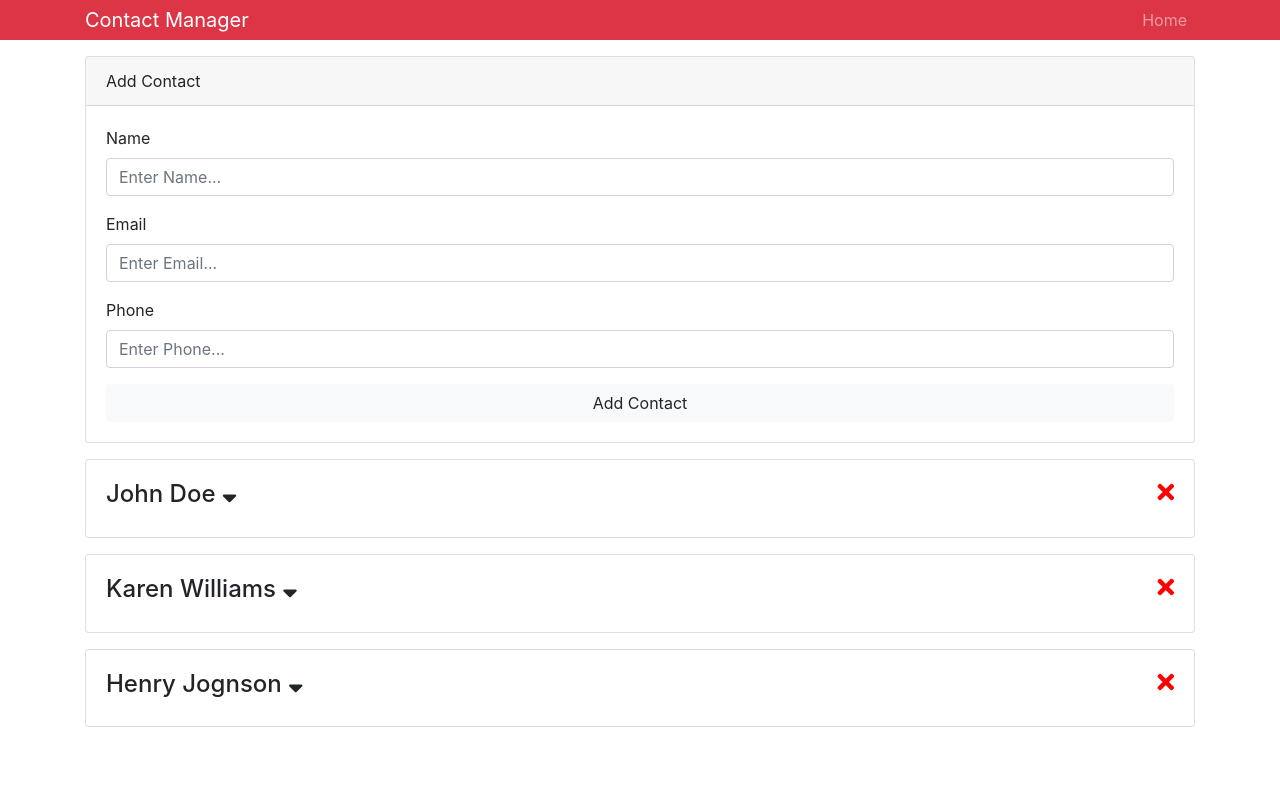
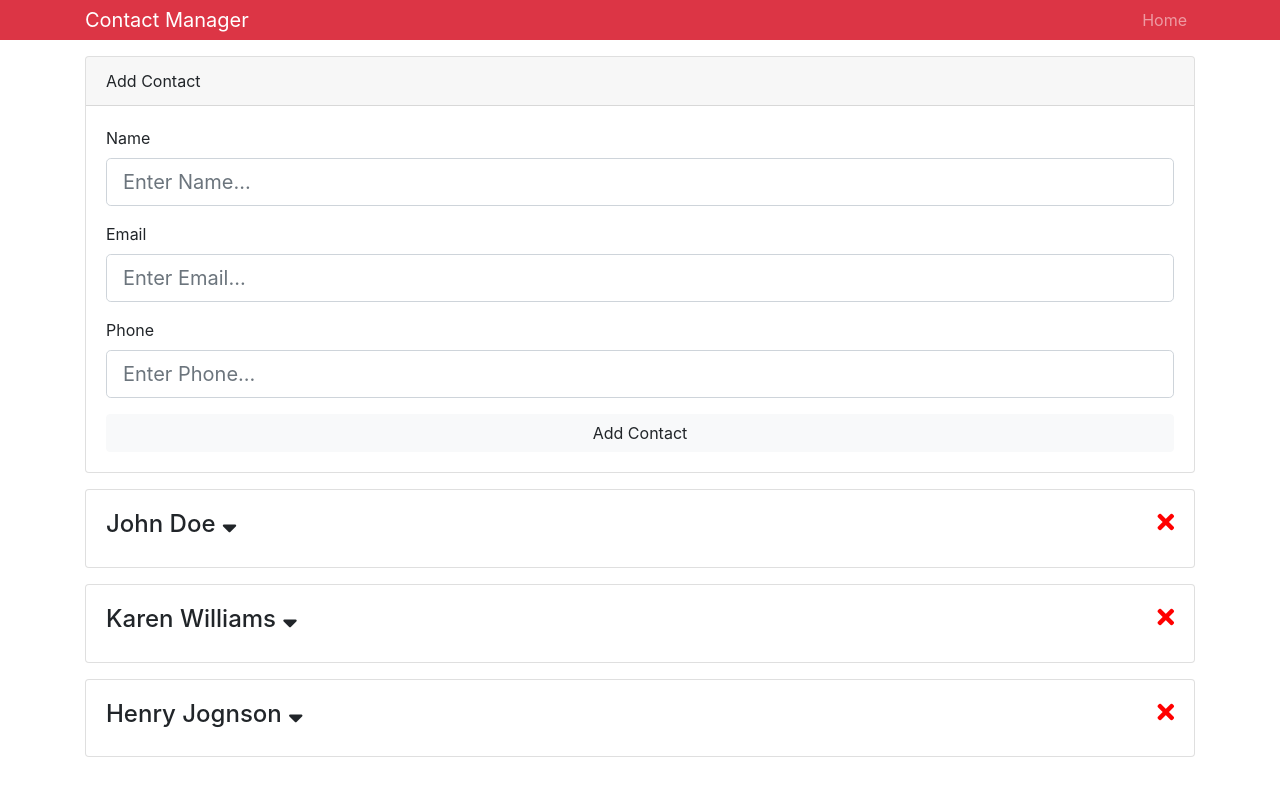
Before and after one commit to shiyu3169/Contact-Manager, a React (Create React App) app: page / in a window 1280 px wide. Shown: the top 796 px of the page. Built offline with nearby package versions, Linux system fonts and the light colour scheme.

Commit message:
form validation

```diff
--- a/package.json
+++ b/package.json
@@ -4,6 +4,7 @@
   "private": true,
   "dependencies": {
     "bootstrap": "^4.1.3",
+    "classnames": "^2.2.6",
     "react": "^16.5.0",
     "react-dom": "^16.5.0",
     "react-scripts": "1.1.5",
--- a/src/components/contacts/AddContact.js
+++ b/src/components/contacts/AddContact.js
@@ -7,7 +7,8 @@
     state = {
         name: "",
         email: "",
-        phone: ""
+        phone: "",
+        errors: {}
     };
 
     onChange = e => {
@@ -19,6 +20,29 @@
     onSubmit = (dispatch, e) => {
         e.preventDefault();
         const { name, email, phone } = this.state;
+
+        // Check errors
+        if (name === "") {
+            this.setState({
+                errors: { name: "Name is required" }
+            });
+            return;
+        }
+
+        if (email === "") {
+            this.setState({
+                errors: { email: "Email is required" }
+            });
+            return;
+        }
+
+        if (phone === "") {
+            this.setState({
+                errors: { phone: "Phone is required" }
+            });
+            return;
+        }
+
         const newContact = {
             id: uuid(),
             name,
@@ -32,12 +56,13 @@
         this.setState({
             name: "",
             email: "",
-            phone: ""
+            phone: "",
+            errors: {}
         });
     };
 
     render() {
-        const { name, email, phone } = this.state;
+        const { name, email, phone, errors } = this.state;
 
         return (
             <Consumer>
@@ -60,6 +85,7 @@
                                         onChange={this.onChange}
                                         name="name"
                                         id="name"
+                                        error={errors.name}
                                     />
                                     <TextInputGroup
                                         label="Email"
@@ -69,6 +95,7 @@
                                         name="email"
                                         id="email"
                                         type="email"
+                                        error={errors.email}
                                     />
                                     <TextInputGroup
                                         label="Phone"
@@ -77,6 +104,7 @@
                                         onChange={this.onChange}
                                         name="phone"
                                         id="phone"
+                                        error={errors.phone}
                                     />
                                     <input
                                         type="submit"
--- a/src/components/layout/TextInputGroup.js
+++ b/src/components/layout/TextInputGroup.js
@@ -1,25 +1,31 @@
 import React from "react";
 import PropTypes from "prop-types";
+import classnames from "classnames";
+
 const TextInputGroup = ({
     label,
     name,
     value,
     placeholder,
     type,
-    onChange
+    onChange,
+    error
 }) => {
     return (
         <div className="form-group">
             <label htmlFor={name}>{label}</label>
             <input
                 type={type}
-                className="form-control form-contorl-lg"
+                className={classnames("form-control form-control-lg", {
+                    "is-invalid": error
+                })}
                 placeholder={placeholder}
                 name={name}
                 id={name}
                 value={value}
                 onChange={onChange}
             />
+            {error && <div className="invalid-feedback">{error}</div>}
         </div>
     );
 };
@@ -31,7 +37,8 @@
     type: PropTypes.string.isRequired,
     label: PropTypes.string.isRequired,
     onChange: PropTypes.func.isRequired,
-    id: PropTypes.string.isRequired
+    id: PropTypes.string.isRequired,
+    error: PropTypes.string
 };
 
 TextInputGroup.defaultProps = {
```
Also changed, not shown: 1 other file (tests, documents, lock files or other folders).
